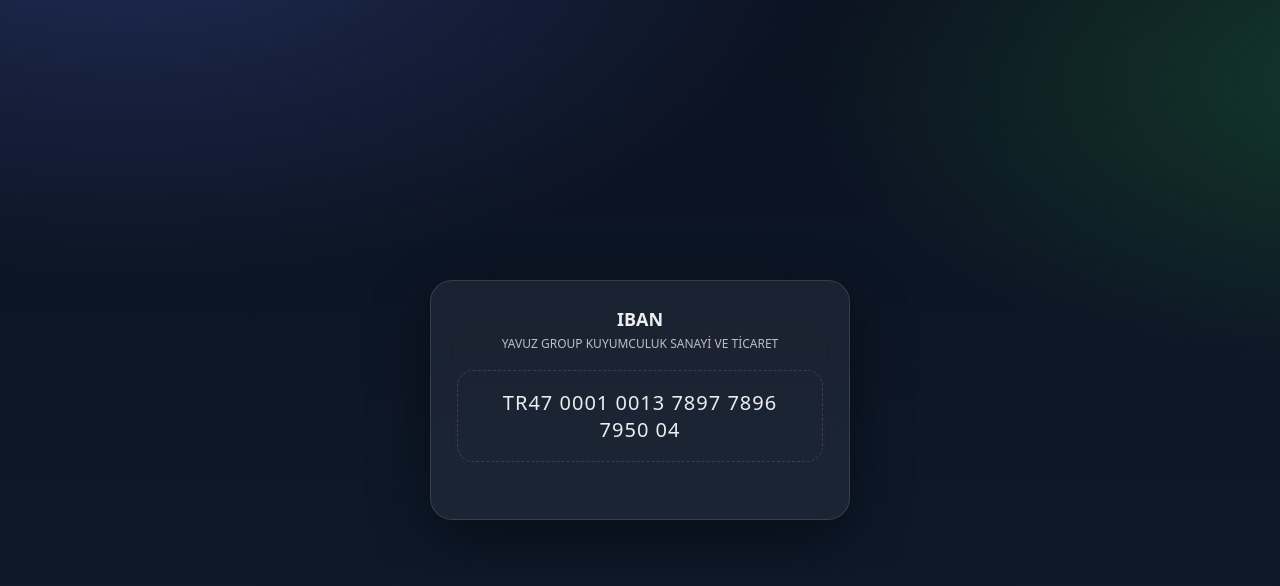
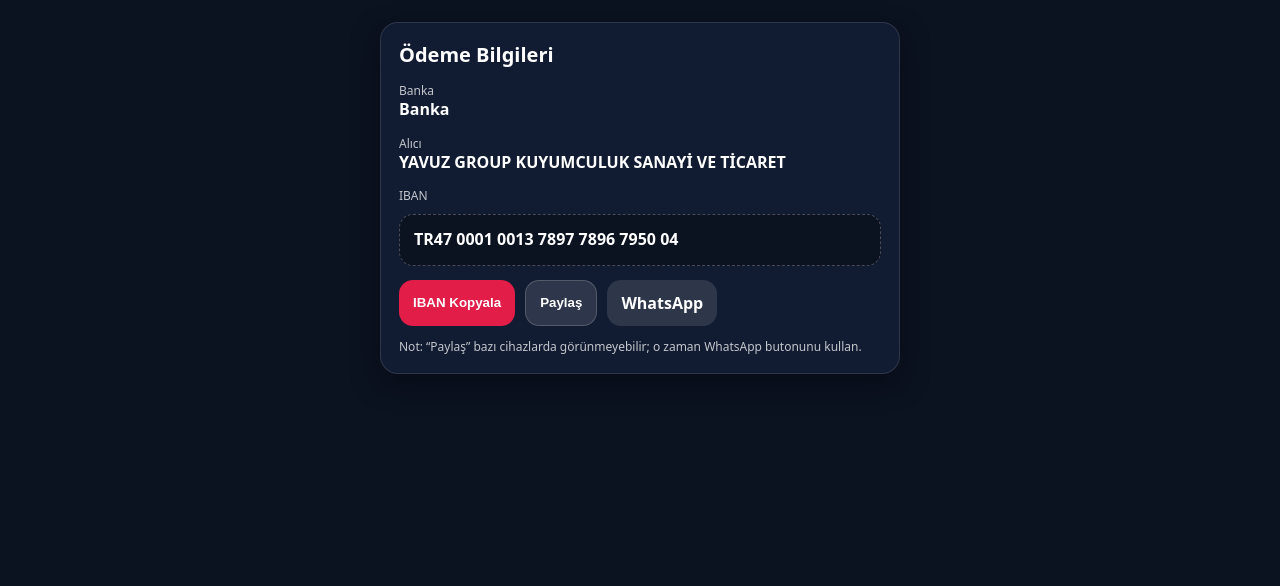
Before and after one commit to komutuv/yavuzkuyumculuk, a plain HTML site: page index.html in a window 1280 px wide. Drawn offline with Linux system fonts and the light colour scheme.

Commit message:
Update index.html

```diff
--- a/index.html
+++ b/index.html
@@ -1,99 +1,103 @@
 <!doctype html>
 <html lang="tr">
 <head>
-<meta charset="utf-8">
-<meta name="viewport" content="width=device-width, initial-scale=1">
+  <meta charset="utf-8" />
+  <meta name="viewport" content="width=device-width, initial-scale=1" />
   <title>IBAN</title>
-
   <style>
-:root{
-  --bg1:#0b1220;
-  --bg2:#0f1b2d;
-  --card:rgba(255,255,255,.06);
-  --stroke:rgba(255,255,255,.12);
-  --text:rgba(255,255,255,.92);
-  --muted:rgba(255,255,255,.7);
-  --shadow:0 20px 60px rgba(0,0,0,.45);
-  --radius:22px;
+    body { font-family: system-ui, -apple-system, Segoe UI, Roboto, Arial; background:#0b1220; color:#fff; margin:0; }
+    .wrap { max-width:520px; margin:0 auto; padding:22px; }
+    .card { background:#111b31; border:1px solid rgba(255,255,255,.12); border-radius:18px; padding:18px; box-shadow:0 10px 30px rgba(0,0,0,.35); }
+    h1 { font-size:20px; margin:0 0 10px; }
+    .label { font-size:12px; opacity:.75; margin-top:14px; }
+    .value { font-size:16px; font-weight:700; line-height:1.35; word-break:break-word; }
+    .ibanBox { margin-top:10px; padding:14px; background:#0b1220; border:1px dashed rgba(255,255,255,.25); border-radius:14px; }
+    .btns { display:flex; gap:10px; margin-top:14px; flex-wrap:wrap; }
+    button, a.btn {
+      appearance:none; border:0; cursor:pointer; padding:12px 14px; border-radius:14px;
+      font-weight:700; text-decoration:none; display:inline-flex; align-items:center; justify-content:center;
     }
-*{box-sizing:border-box}
-body{
-  margin:0;
-  min-height:100vh;
-  display:grid;
-  place-items:center;
-  font-family:system-ui,-apple-system,Segoe UI,Roboto,Arial;
-  background:
-    radial-gradient(1200px 600px at 10% -10%, #1f2b55 0%, transparent 60%),
-    radial-gradient(1000px 500px at 110% 10%, #143a2a 0%, transparent 60%),
-    linear-gradient(180deg,var(--bg1),var(--bg2));
-  color:var(--text);
-}
-.card{
-  width:100%;
-  max-width:420px;
-  background:var(--card);
-  border:1px solid var(--stroke);
-  border-radius:var(--radius);
-  box-shadow:var(--shadow);
-  padding:26px;
-  backdrop-filter:blur(12px);
-  text-align:center;
-}
-.title{
-  font-size:18px;
-  font-weight:600;
-  margin-bottom:4px;
-}
-.sub{
-  font-size:12px;
-  color:var(--muted);
-  margin-bottom:18px;
-}
-.iban{
-  font-size:20px;
-  letter-spacing:1px;
-  padding:18px;
-  border-radius:16px;
-  border:1px dashed var(--stroke);
-  cursor:pointer;
-  user-select:none;
-}
-.iban:active{
-  transform:scale(.98);
-}
-.toast{
-  margin-top:14px;
-  font-size:12px;
-  color:#7cf7b2;
-  opacity:0;
-  transition:.3s;
-}
-.toast.show{opacity:1}
+    .primary { background:#e11d48; color:#fff; }
+    .secondary { background:rgba(255,255,255,.12); color:#fff; border:1px solid rgba(255,255,255,.18); }
+    .note { margin-top:12px; font-size:12px; opacity:.75; }
+    .toast { margin-top:10px; font-size:13px; color:#a7f3d0; display:none; }
   </style>
 </head>
+<body>
+  <div class="wrap">
+    <div class="card">
+      <h1>Ödeme Bilgileri</h1>
 
-<body>
+      <div class="label">Banka</div>
+      <div class="value" id="bank">Banka</div>
 
-<div class="card">
-  <div class="title">IBAN</div>
-  <div class="sub">YAVUZ GROUP KUYUMCULUK SANAYİ VE TİCARET</div>
+      <div class="label">Alıcı</div>
+      <div class="value" id="name">YAVUZ GROUP KUYUMCULUK SANAYİ VE TİCARET</div>
 
-  <div class="iban" onclick="copyIBAN()">
-    TR47 0001 0013 7897 7896 7950 04
+      <div class="label">IBAN</div>
+      <div class="ibanBox">
+        <div class="value" id="ibanPretty">TR47 0001 0013 7897 7896 7950 04</div>
+      </div>
+
+      <div class="btns">
+        <button class="primary" id="copyBtn">IBAN Kopyala</button>
+        <button class="secondary" id="shareBtn">Paylaş</button>
+        <a class="btn secondary" id="whatsBtn" target="_blank" rel="noopener">WhatsApp</a>
       </div>
 
       <div class="toast" id="toast">Kopyalandı ✅</div>
+      <div class="note">Not: “Paylaş” bazı cihazlarda görünmeyebilir; o zaman WhatsApp butonunu kullan.</div>
+    </div>
   </div>
 
   <script>
-function copyIBAN(){
-  navigator.clipboard.writeText("TR470001001378977896795004");
-  const t=document.getElementById("toast");
-  t.classList.add("show");
-  setTimeout(()=>t.classList.remove("show"),1800);
+    // ✅ GÜNCEL BİLGİLER
+    const ibanPretty = "TR47 0001 0013 7897 7896 7950 04";
+    const ibanPlain  = "TR470001001378977896795004";
+    const bank = "Banka"; // Banka adını biliyorsan burayı yaz: "VakıfBank" gibi
+    const name = "YAVUZ GROUP KUYUMCULUK SANAYİ VE TİCARET";
+
+    // Ekrana bas
+    document.getElementById("bank").textContent = bank;
+    document.getElementById("name").textContent = name;
+    document.getElementById("ibanPretty").textContent = ibanPretty;
+
+    const toast = document.getElementById("toast");
+
+    function showToast(){
+      toast.style.display = "block";
+      clearTimeout(window.__t);
+      window.__t = setTimeout(()=> toast.style.display="none", 1500);
     }
+
+    document.getElementById("copyBtn").addEventListener("click", async () => {
+      try {
+        await navigator.clipboard.writeText(ibanPlain);
+        showToast();
+      } catch (e) {
+        // fallback
+        const ta = document.createElement("textarea");
+        ta.value = ibanPlain;
+        document.body.appendChild(ta);
+        ta.select();
+        document.execCommand("copy");
+        document.body.removeChild(ta);
+        showToast();
+      }
+    });
+
+    document.getElementById("shareBtn").addEventListener("click", async () => {
+      const text = `Banka: ${bank}\nAlıcı: ${name}\nIBAN: ${ibanPretty}`;
+      if (navigator.share) {
+        try { await navigator.share({ title: "Ödeme Bilgileri", text }); } catch(e) {}
+      } else {
+        try { await navigator.clipboard.writeText(text); showToast(); } catch(e) {}
+        alert("Paylaş özelliği yok. Bilgileri kopyaladım, yapıştırabilirsin.");
+      }
+    });
+
+    const waText = encodeURIComponent(`Banka: ${bank}\nAlıcı: ${name}\nIBAN: ${ibanPretty}`);
+    document.getElementById("whatsBtn").href = `https://wa.me/?text=${waText}`;
   </script>
-
 </body>
 </html>
```
Lines whose indentation alone changed are shown as unchanged.
